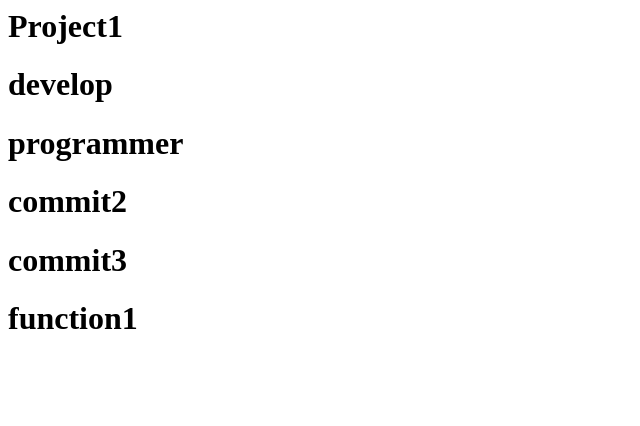
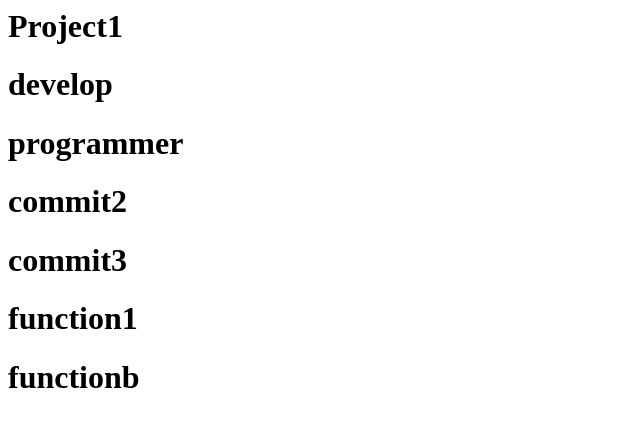
Before and after one commit to hwangYunha/git_Project1, a plain HTML site: page index.html in a window 1280 px wide. Shown: the whole page, without its empty margins (0-640 px from the left). Drawn offline with Linux system fonts and the light colour scheme.

Commit message:
function b

```diff
--- a/index.html
+++ b/index.html
@@ -9,5 +9,6 @@
         <h1>commit2</h1>
         <h1>commit3</h1>
         <h1>function1</h1>
+        <h1>functionb</h1>
     </body>
 </html>
```
